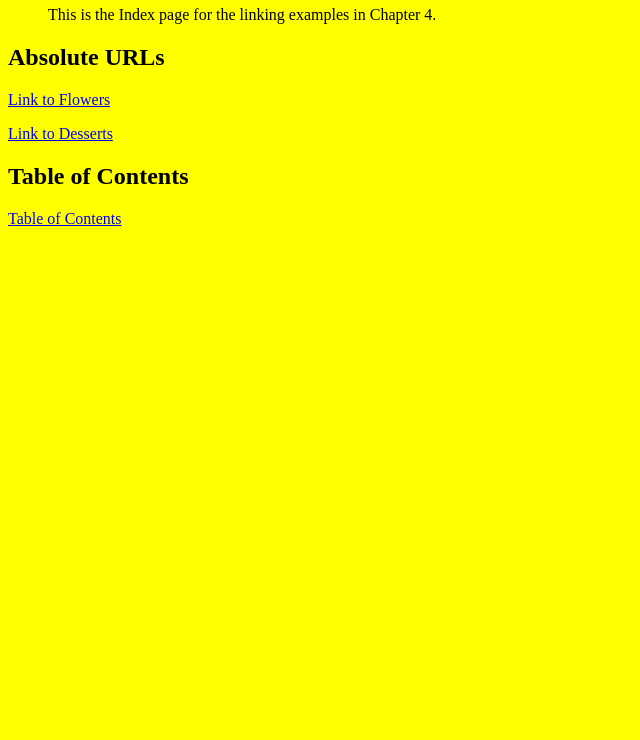
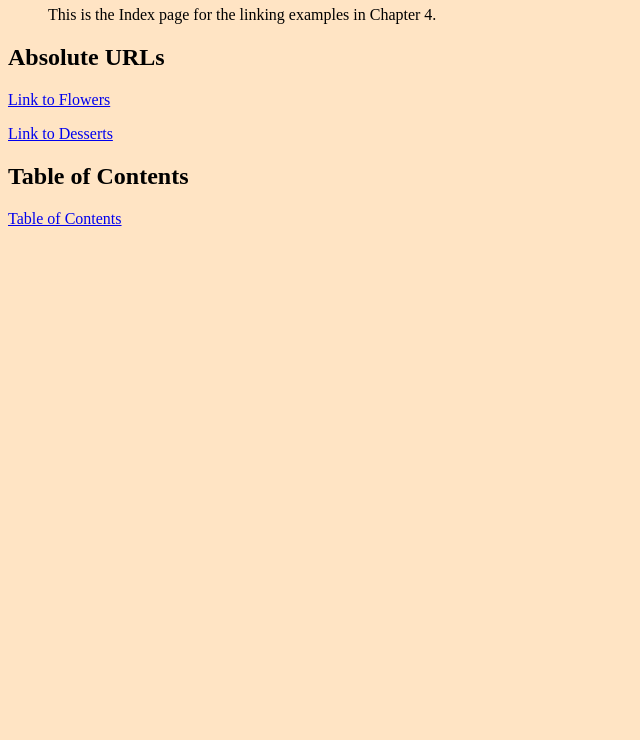
Before and after one commit to AmishaParmessar/links_review_pds5_6_Cruz, a plain HTML site: page index.html in a window 1280 px wide. Shown: the part 60-800 px from the top of the page, without its empty margins (0-640 px from the left). Drawn offline with Linux system fonts and the light colour scheme.

Commit message:
Update index.html

```diff
--- a/index.html
+++ b/index.html
@@ -3,7 +3,7 @@
 <title>Linking Sample - Index Page</title>
 </head>
 
-<body style="background-color:yellow;">
+<body style="background-color:#FFE4C4;">
 
 <center></center><h1>Index Page</h1>
 
```
